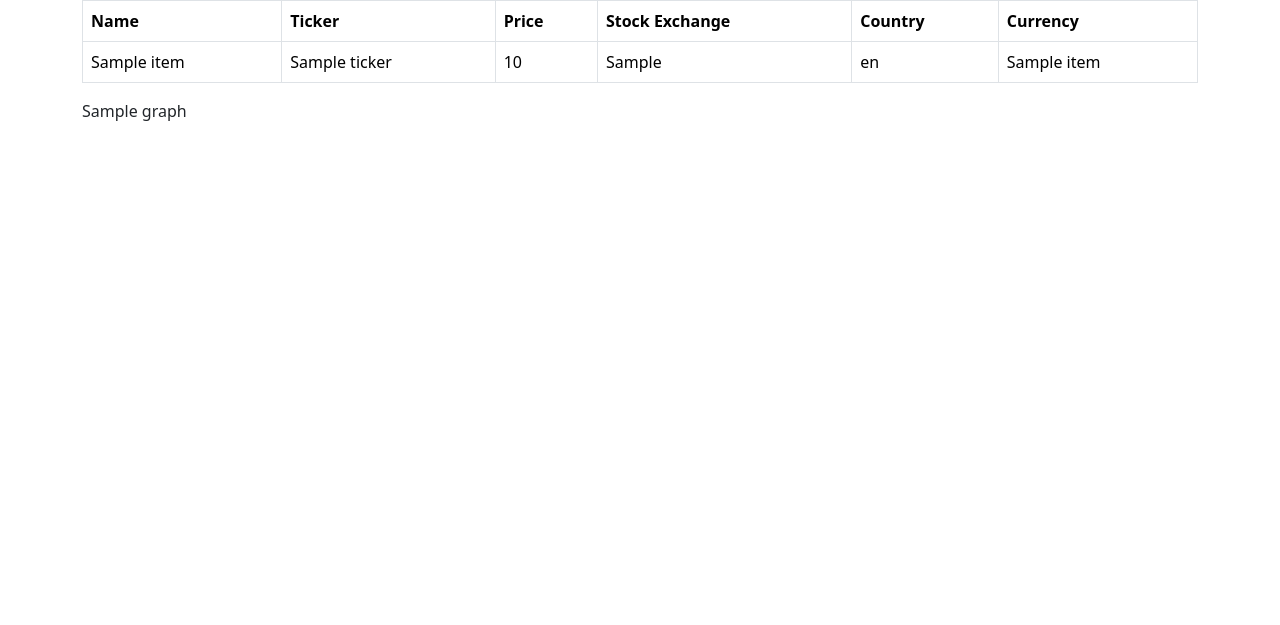
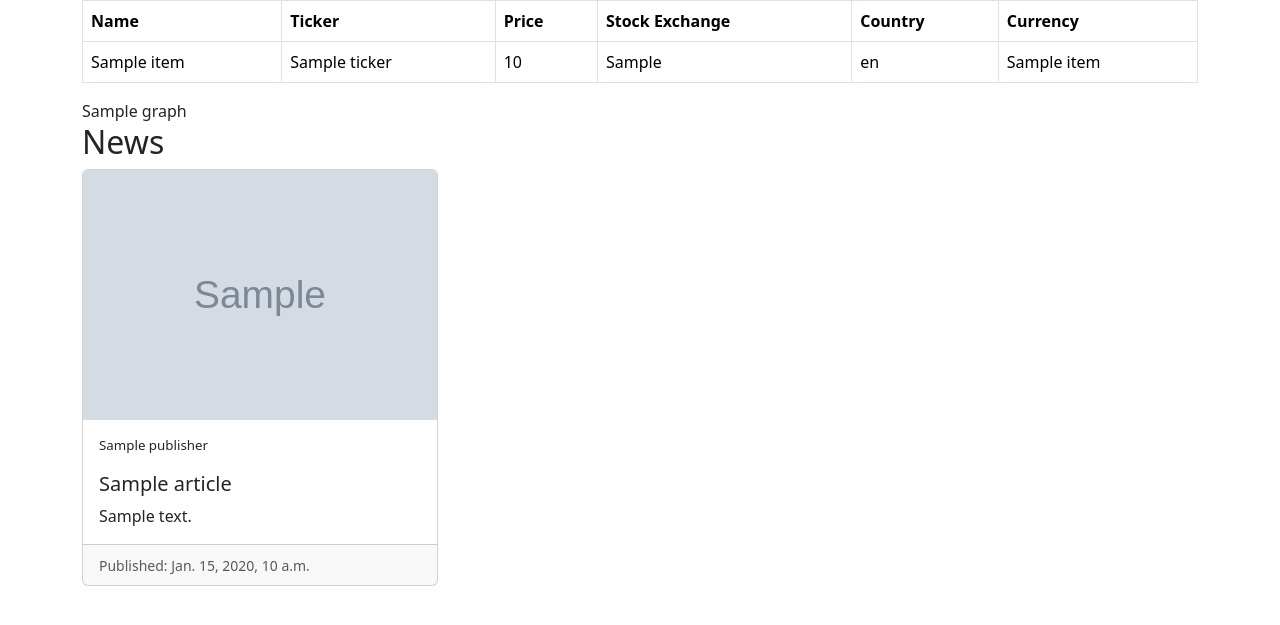
Before and after one commit to Kasper-Bankler/StockWebsite, a Django app: template stocks/templates/stocks/detail.html in a window 1280 px wide. Shown: the part 56-681 px from the top of the page. Run offline with Django 3.2, Linux system fonts and the light colour scheme; the template is opened without the code that fills it: most values are stand-ins (such as "Sample title", 1, 10 or a date in 2020); grey boxes marked "Sample" are stand-in pictures.

Commit message:
add news to detail.html

```diff
--- a/stocks/templates/stocks/detail.html
+++ b/stocks/templates/stocks/detail.html
@@ -1,5 +1,5 @@
-{% extends "base.html" %} {% block content %}
-<table class="table table-bordered table-hover">
+{% extends "base.html" %} {% block content %} {% load tz %}
+<table class="table table-bordered">
   <thead>
     <tr>
       <th>Name</th>
@@ -24,4 +24,39 @@
   </tbody>
 </table>
 <div>{{ graph|safe }}</div>
+
+<h2>News</h2>
+<div class="row row-cols-1 row-cols-md-3 g-4">
+  {% for article in news %}
+  <div class="col">
+    <a href="{{ article.article_url }}" target="_blank" class="card-link">
+      <div class="card h-100">
+        <img
+          src="{{ article.image_url }}"
+          height="250px"
+          class="card-img-top"
+          alt="{{ article.title }}"
+        />
+        <div class="card-body">
+          <p class="card-text" style="font-size: smaller">
+            {{ article.publisher.name }}
+          </p>
+          <h5 class="card-title">{{ article.title }}</h5>
+          <p class="card-text">{{ article.description }}</p>
+        </div>
+        <div class="card-footer">
+          <small class="text-body-secondary"
+            >Published: {{ article.published_utc }}</small
+          >
+        </div>
+      </div>
+    </a>
+  </div>
+  {% endfor %}
+</div>
+<style>
+  .card-link {
+    text-decoration: none;
+  }
+</style>
 {% endblock %}
```
Also changed, not shown: stocks/views.py (+13 -1 lines).
